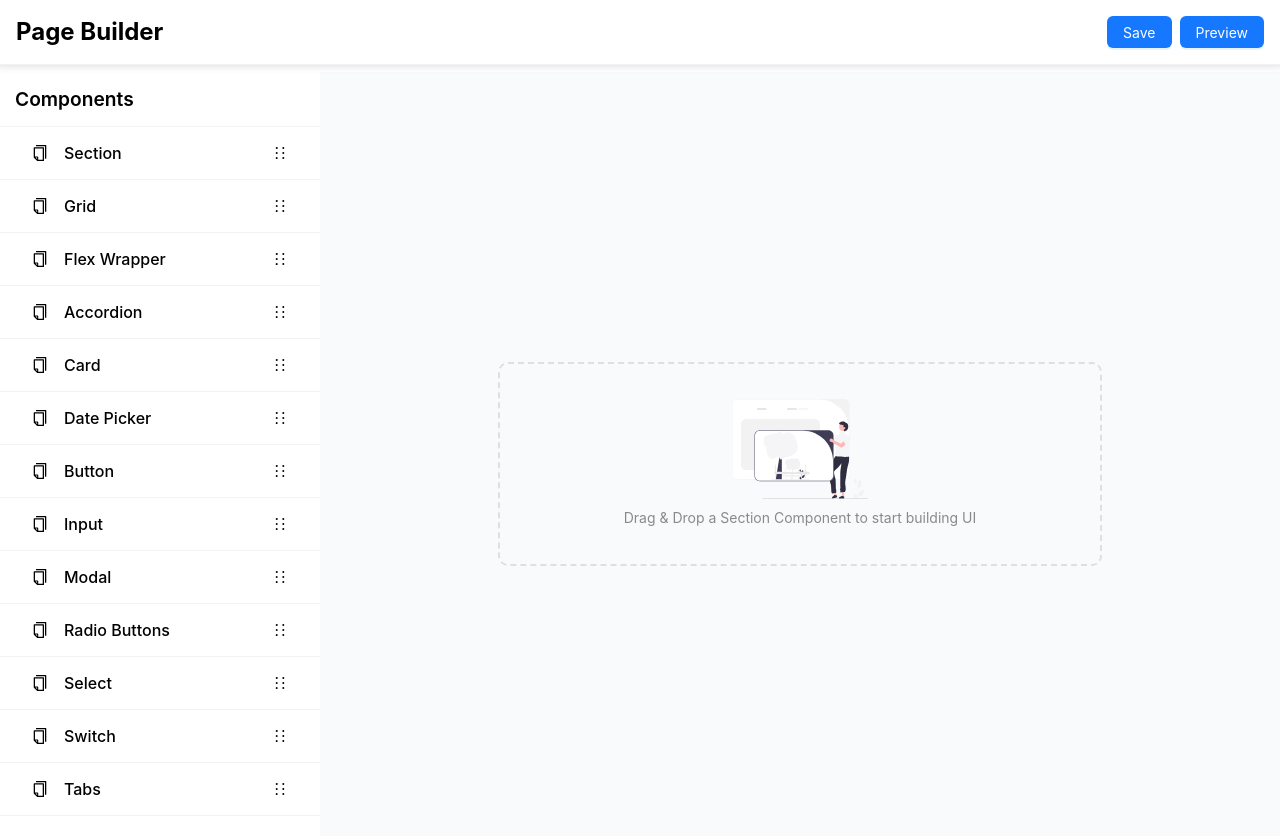
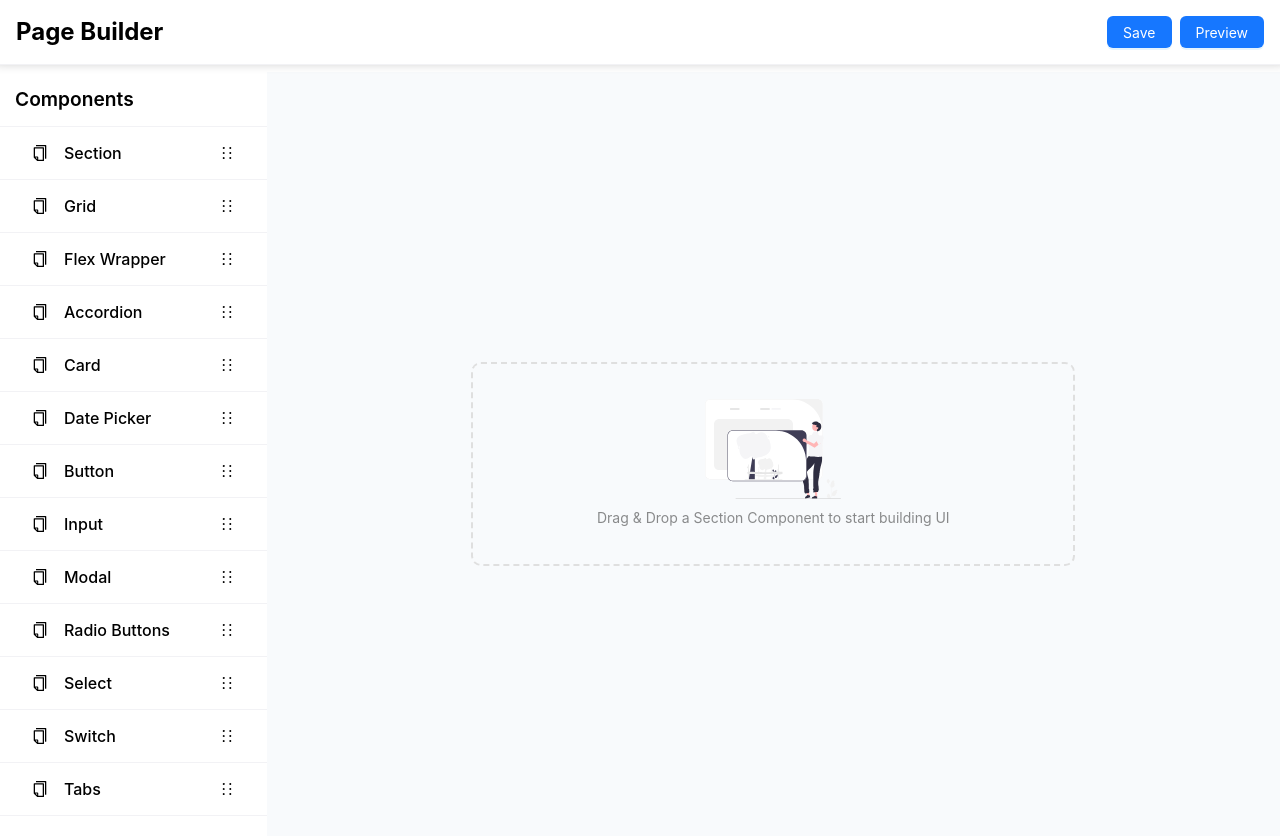
Before and after one commit to killcodeX/react-page-builder-v2, a React (Create React App) app in the folder pagebuilder/: page / in a window 1280 px wide. Shown: the top 836 px of the page. Built offline with nearby package versions, Linux system fonts and the light colour scheme.

Commit message:
feat: updated the layout

```diff
--- a/pagebuilder/src/Modules/PageBuilder/index.jsx
+++ b/pagebuilder/src/Modules/PageBuilder/index.jsx
@@ -13,10 +13,10 @@ export default function PageBuilder() {
   return (
     <section className="page-builder">
       <Row>
-        <Col span={6}>
+        <Col span={5}>
           <ComponentList/>
         </Col>
-        <Col span={18} style={{background:"#f8fafc"}}>
+        <Col span={19} style={{background:"#f8fafc"}}>
           <BuilderResolver/>
         </Col>
       </Row>
```
